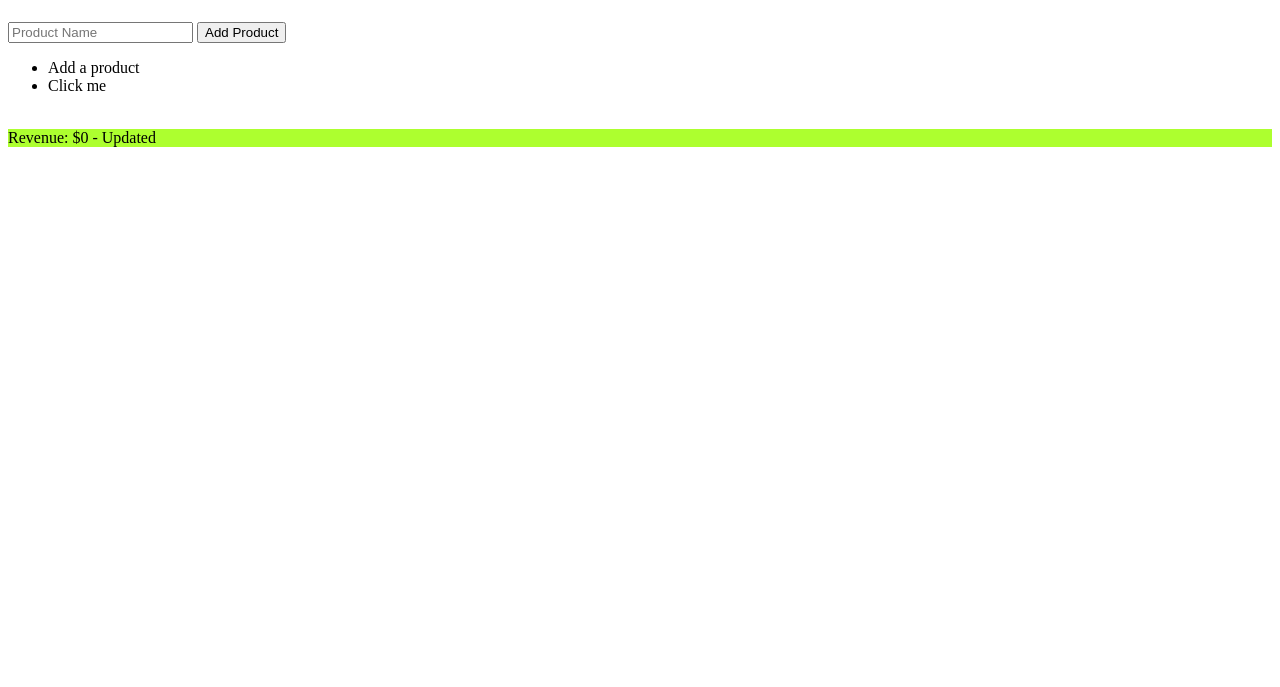
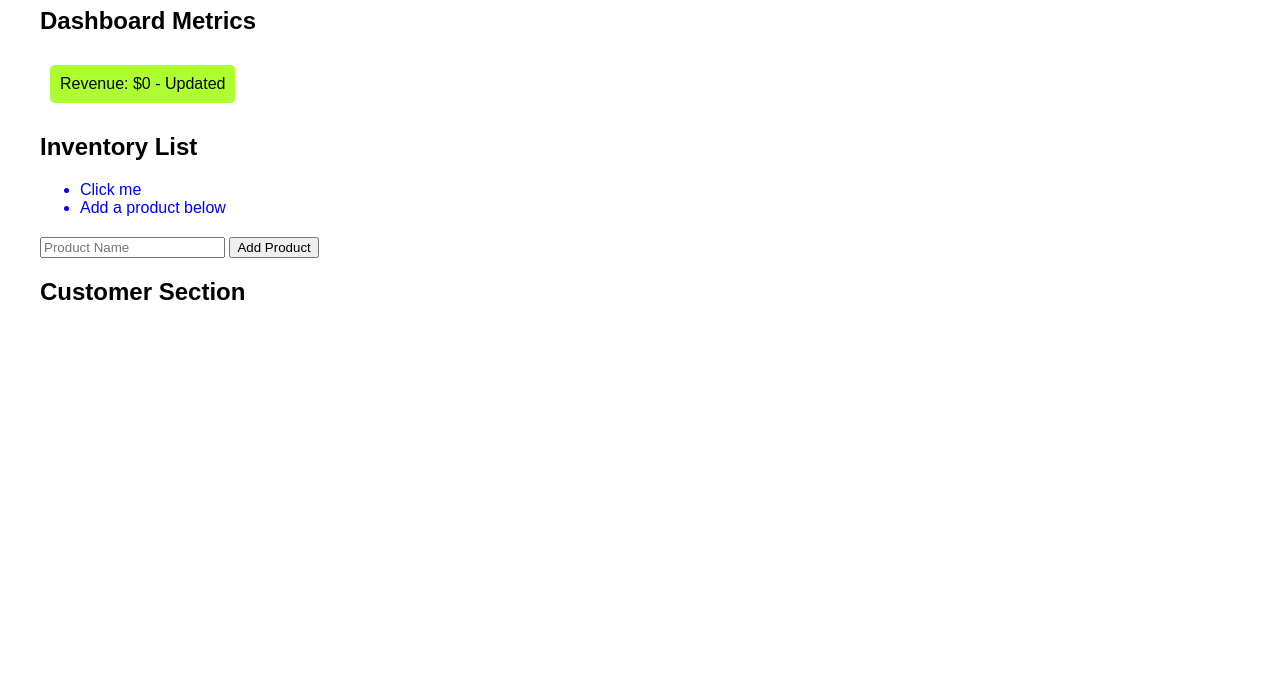
Before and after one commit to lucas0walters/Coding-Challenge-12, a plain HTML site: page index.html in a window 1280 px wide. Shown: the part 113-800 px from the top of the page. Drawn offline with Linux system fonts and the light colour scheme.

Commit message:
HTML updated to match professor's instructions

```diff
--- a/cc_12.js
+++ b/cc_12.js
@@ -29,8 +29,8 @@ function addInventoryItem(product) { //Write a function that creates a...
     inventoryList.appendChild(newLi); //Append the new product item to the inventory list using appendChild.
 };
 
-addInventoryItem("Add a product"); //Testing addInventoryItem
 addInventoryItem("Click me"); //Testing addInventoryItem
+addInventoryItem("Add a product below"); //Testing addInventoryItem
 
 let productForm = document.getElementById('productForm');
 let error = document.getElementById('error');
--- a/index.html
+++ b/index.html
@@ -4,19 +4,58 @@
     <meta charset="UTF-8">
     <meta name="viewport" content="width=device-width, initial-scale=1.0">
     <title>Interactive Business Dashboard</title>
+    <style>
+        body {
+            font-family: Arial, sans-serif;
+            margin: 20px;
+            padding: 20px;
+        }
+        .metric-card {
+            padding: 10px;
+            margin: 10px;
+            background-color: lightgray;
+            border-radius: 5px;
+            display: inline-block;
+        }
+        .product-item {
+            cursor: pointer;
+            color: blue;
+        }
+        .customer-card {
+            padding: 10px;
+            margin: 5px;
+            background-color: lightblue;
+            border-radius: 5px;
+            cursor: pointer;
+        }
+        #dashboard, #inventoryList, #customerSection {
+            margin-bottom: 20px;
+        }
+    </style>
 </head>
 <body>
-    <h1>JavaScript DOM Manipulation and Event Handling Challenge – Interactive Business Dashboard</h1>
-    <br>
-    <div id="dashboard">
-        <form id="productForm">
-            <input type="text" id="productName" placeholder="Product Name" required>
-            <button type="submit">Add Product</button>
-            <div id="error"></div>
-        </form>
-        <ul id="inventoryList"></ul>
-        <br>
-    </div>
+
+    <h1>Interactive Business Dashboard</h1>
+
+    <!-- Dashboard Metrics Section -->
+    <h2>Dashboard Metrics</h2>
+    <div id="dashboard"></div>
+
+    <!-- Inventory List Section -->
+    <h2>Inventory List</h2>
+    <ul id="inventoryList"></ul>
+    <form id="productForm">
+        <input type="text" id="productName" placeholder="Product Name" required>
+        <button type="submit">Add Product</button>
+        <div id="error"></div>
+    </form>
+
+    <!-- Customer Section -->
+    <h2>Customer Section</h2>
+    <div id="customerSection"></div>
+
+    <!-- Link to JavaScript File -->
     <script src="cc_12.js"></script>
+
 </body>
 </html>
```
